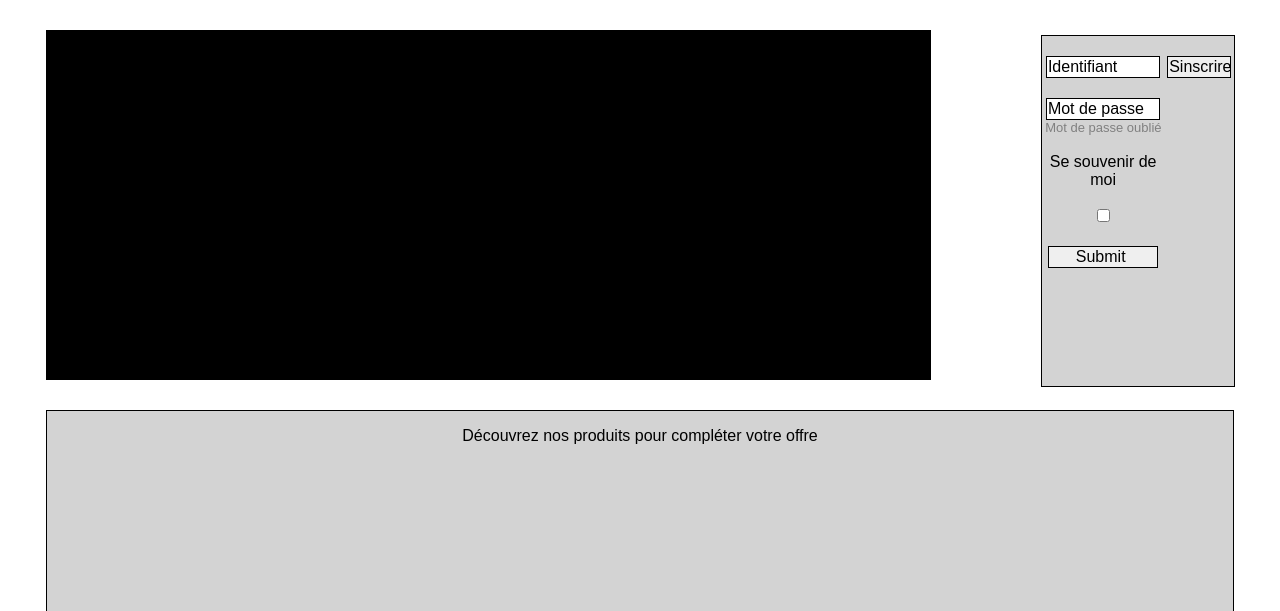
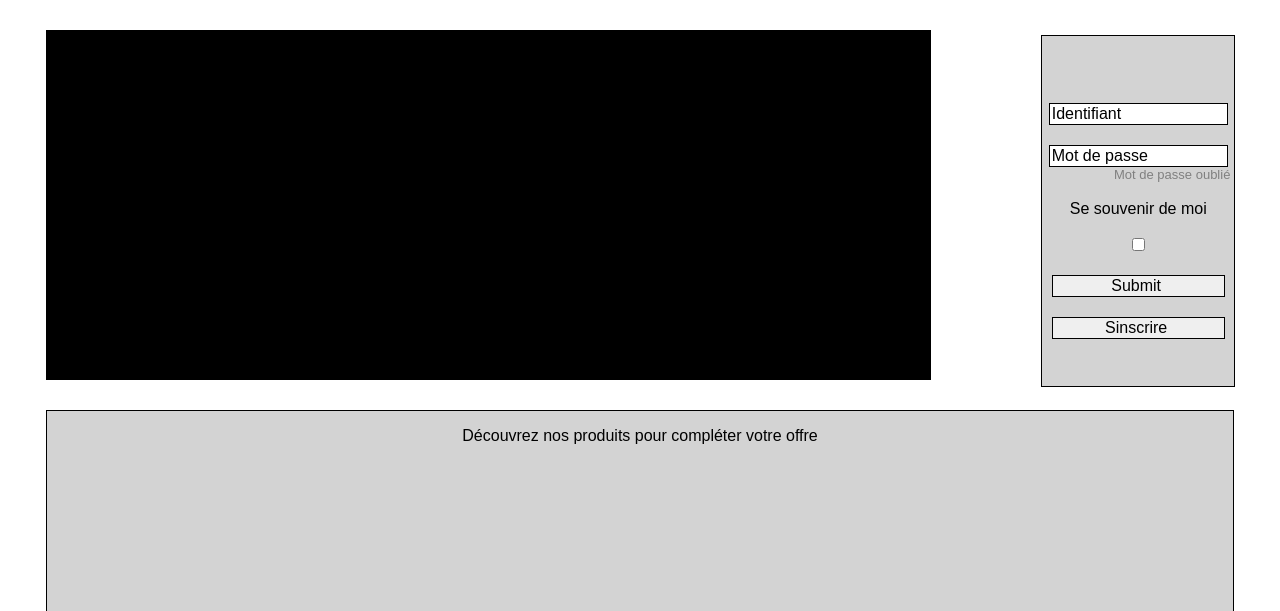
Before and after one commit to antoinepryy/autonhome, a PHP site: page / in a window 1280 px wide. Shown: the part 257-868 px from the top of the page. Run offline with PHP 8.4, Linux system fonts and the light colour scheme; some web fonts are replaced.

Commit message:
Form unloged user

```diff
--- a/vues/CSS/accueil.css
+++ b/vues/CSS/accueil.css
@@ -62,3 +62,7 @@
     margin-right: 7%;
     margin-left: 7%;
 }
+
+.form-container{
+    display: flex;
+}
--- a/vues/CSS/accueil_special_UU.css
+++ b/vues/CSS/accueil_special_UU.css
@@ -11,6 +11,7 @@
     margin-top: 30px;
     margin-bottom: 30px;
     height: 350px;
+    flex-direction: column;
 }
 
 input, button
```
